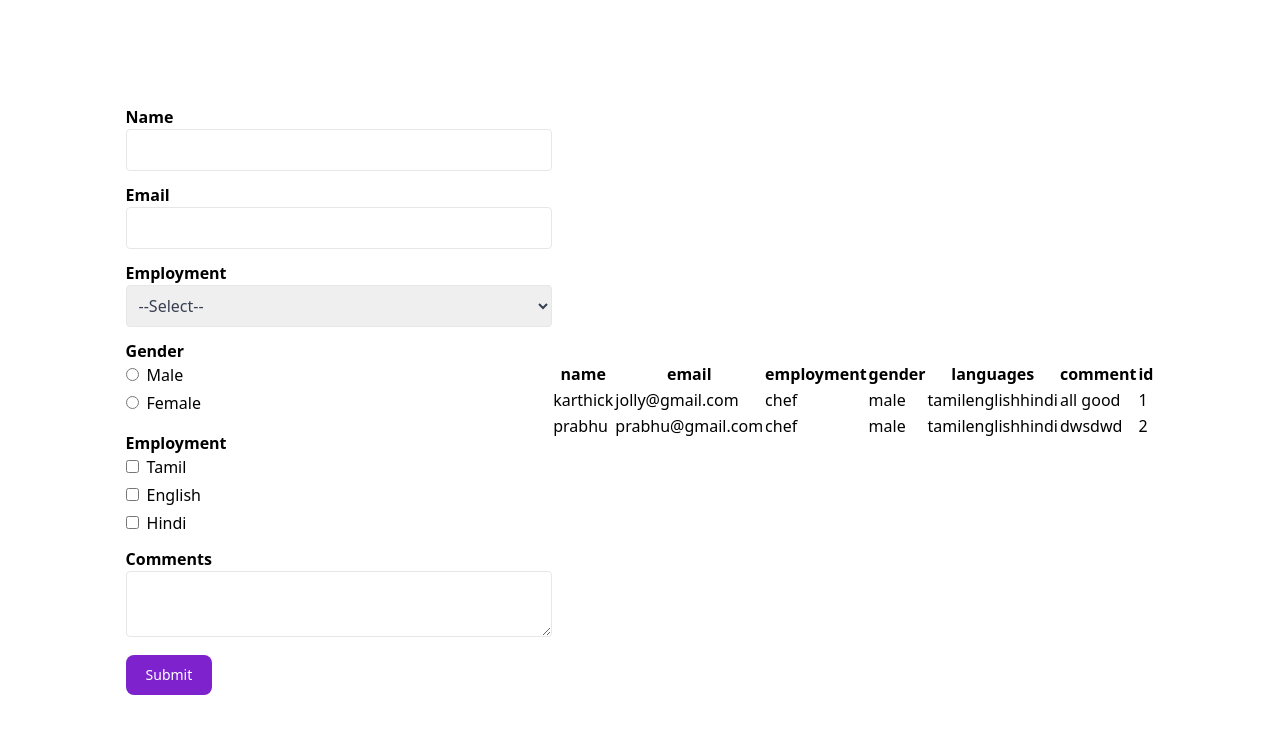
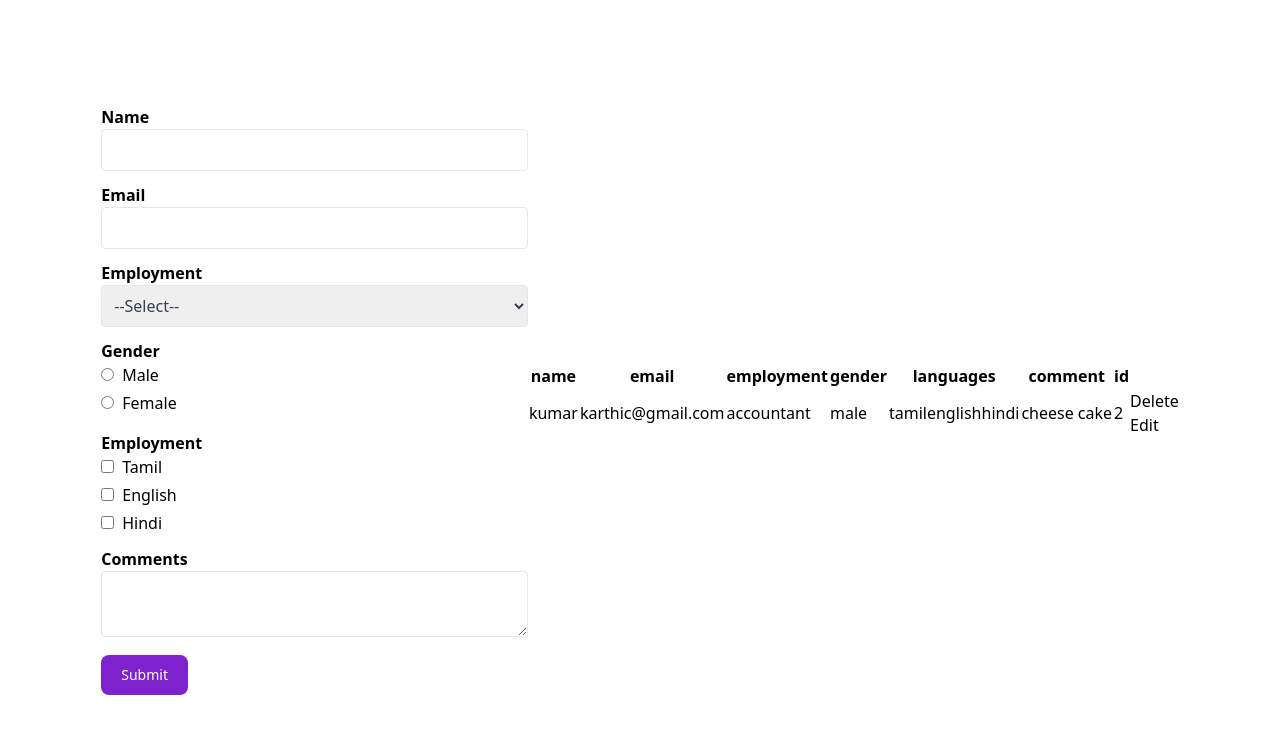
Before and after one commit to uskarthick21/crud-react, a React (Create React App) app: page / in a window 1280 px wide. Shown: the top 734 px of the page. Built offline with nearby package versions, Linux system fonts and the light colour scheme; data requests are answered from the project's data file.

Commit message:
Delete user functionality added

```diff
--- a/db.json
+++ b/db.json
@@ -1,29 +1,16 @@
 {
   "users": [
     {
-      "name": "karthick",
-      "email": "jolly@gmail.com",
-      "employment": "chef",
+      "name": "kumar",
+      "email": "karthic@gmail.com",
+      "employment": "accountant",
       "gender": "male",
       "languages": [
         "tamil",
         "english",
         "hindi"
       ],
-      "comment": "all good",
-      "id": 1
-    },
-    {
-      "name": "prabhu",
-      "email": "prabhu@gmail.com",
-      "employment": "chef",
-      "gender": "male",
-      "languages": [
-        "tamil",
-        "english",
-        "hindi"
-      ],
-      "comment": "dwsdwd",
+      "comment": "cheese cake",
       "id": 2
     }
   ]
--- a/src/Component/UserCreate.js
+++ b/src/Component/UserCreate.js
@@ -26,13 +26,21 @@ function UserCreate() {
             comment: formData.comment
         })
         setUsers([...users, response.data]);
-        setFormData({...initialState, languages: []});
+        setFormData({ ...initialState, languages: [] });
     }
 
     const fetchUser = async () => {
         const response = await axios.get('http://localhost:3002/users');
         console.log({ response })
         setUsers(response.data);
+    }
+
+    const deleteUser = async (userId) => {
+        await axios.delete(`http://localhost:3002/users/${ userId }`)
+        const updateUser = users.filter((user) => {
+            return user.id !== userId
+        })
+        setUsers(updateUser)
     }
 
     useEffect(() => {
@@ -59,14 +67,11 @@ function UserCreate() {
                 [name]: value
             }))
         }
+    }
 
-        // const { value, name, type, checked } = e.target;
-
-        // setFormData((state) => ({
-        //     ...state,
-        //     [name]: type === 'checkbox' ? checked : value
-        // }))
-
+    const handleDelete = (userId) => {
+        console.log("userID:", userId)
+        deleteUser(userId)
     }
 
     const handleSubmit = (e) => {
@@ -75,7 +80,7 @@ function UserCreate() {
     }
 
 
-    const renderHeader = () => Object.keys(users[0]).map(col => <th>{col}</th>)
+    const renderHeader = () => Object.keys(users[0]).map(col => <th>{ col }</th>)
 
     const renderRows = () => {
         const columns = Object.keys(users[0]);
@@ -85,27 +90,35 @@ function UserCreate() {
         for (let i = 0; i < r; i++) {
             const col = [];
             for (let j = 0; j < c; j++) {
-                col.push(<td className="td">{users[i][columns[j]]}</td>)
+                col.push(<td className="td">
+                    { users[i][columns[j]] }
+                </td>)
             }
-            items.push(<tr className="tr">{col}</tr>)
+            items.push(
+                <tr className="tr">
+                    { col }
+                    <div onClick={ () => handleDelete(users[i].id) }>Delete</div>
+                    <div>Edit</div>
+                </tr>
+            )
         }
         return items;
     }
 
     return (
         <div className="h-screen flex items-center justify-center">
-            <form onSubmit={handleSubmit} className="w-full md:w-1/3 bg-white rounded-lg items-center">
+            <form onSubmit={ handleSubmit } className="w-full md:w-1/3 bg-white rounded-lg items-center">
                 <div className="w-full mb-3">
                     <label className="font-semibold" htmlFor="userName">Name</label>
-                    <input className="px-2 w-full border rounded py-2 text-gray-700 focus:outline-none items-center" id="name" onChange={handleOnChange} name="name" value={formData.name} />
+                    <input className="px-2 w-full border rounded py-2 text-gray-700 focus:outline-none items-center" id="name" onChange={ handleOnChange } name="name" value={ formData.name } />
                 </div>
                 <div className="w-full mb-3">
                     <label className="font-semibold" htmlFor="email">Email</label>
-                    <input className="px-2 w-full border rounded py-2 text-gray-700 focus:outline-none items-center" id="email" onChange={handleOnChange} name="email" value={formData.email} />
+                    <input className="px-2 w-full border rounded py-2 text-gray-700 focus:outline-none items-center" id="email" onChange={ handleOnChange } name="email" value={ formData.email } />
                 </div>
                 <div className="w-full mb-3">
                     <label className="font-semibold" htmlFor="employment">Employment</label>
-                    <select className="px-2 py-2 border rounded w-full text-gray-700 focus:outline-none items-center" onChange={handleOnChange} value={formData.employment} name="employment" id="employment">
+                    <select className="px-2 py-2 border rounded w-full text-gray-700 focus:outline-none items-center" onChange={ handleOnChange } value={ formData.employment } name="employment" id="employment">
                         <option value="software">--Select--</option>
                         <option value="software">Software</option>
                         <option value="chef">Chef</option>
@@ -116,11 +129,11 @@ function UserCreate() {
                     <fieldset>
                         <legend className="font-semibold">Gender</legend>
                         <div className=" mb-1">
-                            <input onChange={handleOnChange} type="radio" value="male" id="male" name="gender" checked={formData.gender === "male"} />
+                            <input onChange={ handleOnChange } type="radio" value="male" id="male" name="gender" checked={ formData.gender === "male" } />
                             <label className="px-2" htmlFor="male">Male</label>
                         </div>
                         <div className="mb-1">
-                            <input onChange={handleOnChange} type="radio" value="female" id="female" name="gender" checked={formData.gender === "female"} />
+                            <input onChange={ handleOnChange } type="radio" value="female" id="female" name="gender" checked={ formData.gender === "female" } />
                             <label className="px-2" htmlFor="female">Female</label>
                         </div>
                     </fieldset>
@@ -130,20 +143,20 @@ function UserCreate() {
                         <legend className="font-semibold">Employment</legend>
                     </fieldset>
                     <div className="mb-1">
-                        <input onChange={handleOnChange} type="checkbox" value="tamil" name="languages" id="tamil"
-                            checked={formData.languages?.indexOf("tamil") !== -1}
+                        <input onChange={ handleOnChange } type="checkbox" value="tamil" name="languages" id="tamil"
+                            checked={ formData.languages?.indexOf("tamil") !== -1 }
                         />
                         <label className="px-2" htmlFor="tamil">Tamil</label>
                     </div>
                     <div className="mb-1">
-                        <input onChange={handleOnChange} type="checkbox" value="english" name="languages" id="english"
-                            checked={formData.languages?.indexOf("english") !== -1}
+                        <input onChange={ handleOnChange } type="checkbox" value="english" name="languages" id="english"
+                            checked={ formData.languages?.indexOf("english") !== -1 }
                         />
                         <label className="px-2" htmlFor="english">English</label>
                     </div>
                     <div className="mb-1">
-                        <input onChange={handleOnChange} type="checkbox" value="hindi" name="languages" id="hindi"
-                            checked={formData.languages?.indexOf("hindi") !== -1}
+                        <input onChange={ handleOnChange } type="checkbox" value="hindi" name="languages" id="hindi"
+                            checked={ formData.languages?.indexOf("hindi") !== -1 }
                         />
                         <label className="px-2" htmlFor="hindi">Hindi</label>
                     </div>
@@ -152,22 +165,22 @@ function UserCreate() {
                     <label className="font-semibold" htmlFor="comment">
                         Comments
                     </label>
-                    <textarea className="px-2 py-2 rounded border text-gray-700 focus:outline-none items-center w-full" onChange={handleOnChange} value={formData.comment} name="comment" id="comment" >
+                    <textarea className="px-2 py-2 rounded border text-gray-700 focus:outline-none items-center w-full" onChange={ handleOnChange } value={ formData.comment } name="comment" id="comment" >
                     </textarea>
                 </div>
                 <div>
                     <button type="submit" className="text-white bg-purple-700 hover:bg-purple-800 focus:ring-4 focus:outline-none focus:ring-purple-300 font-medium rounded-lg text-sm w-full sm:w-auto px-5 py-2.5 text-center dark:bg-purple-600 dark:hover:bg-purple-700 dark:focus:ring-purple-800">Submit</button>
                 </div>
             </form>
-<br/>
+            <br />
 
             {
                 users && users.length > 0 && <table>
                     <thead>
-                        <tr>{renderHeader()}</tr>
+                        <tr>{ renderHeader() }</tr>
                     </thead>
                     <tbody>
-                        {renderRows()}
+                        { renderRows() }
                     </tbody>
                 </table>
             }
```
Also changed, not shown: src/Component/UserList.js (added).
